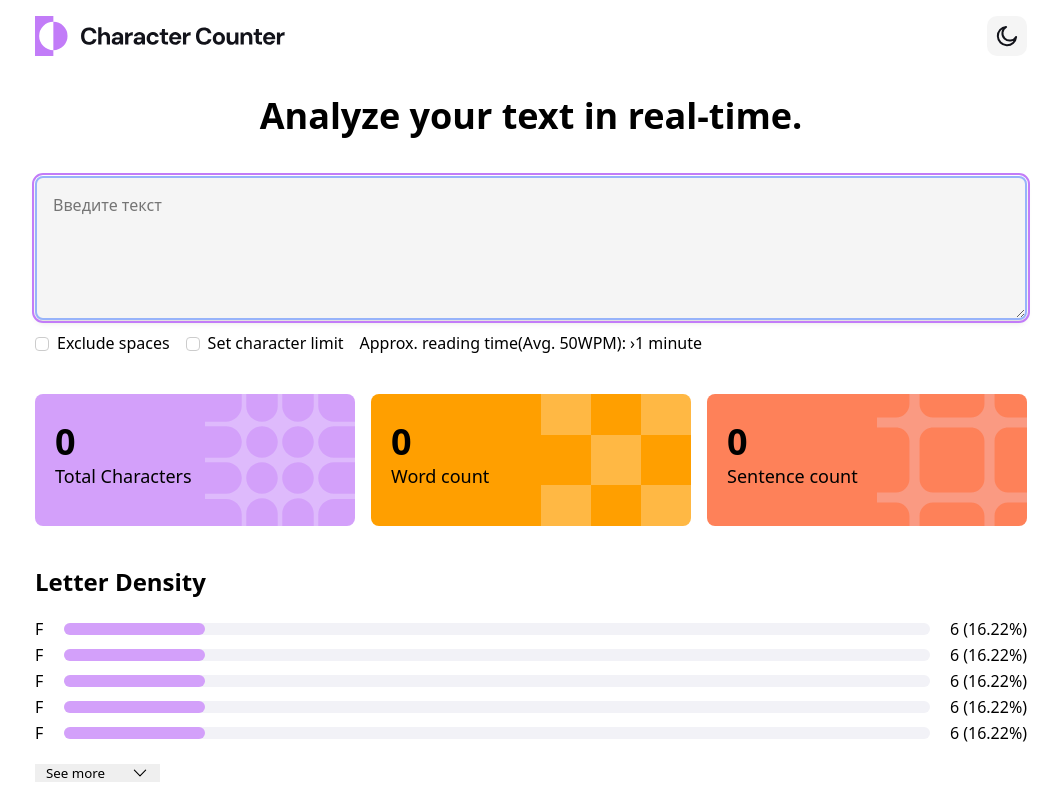
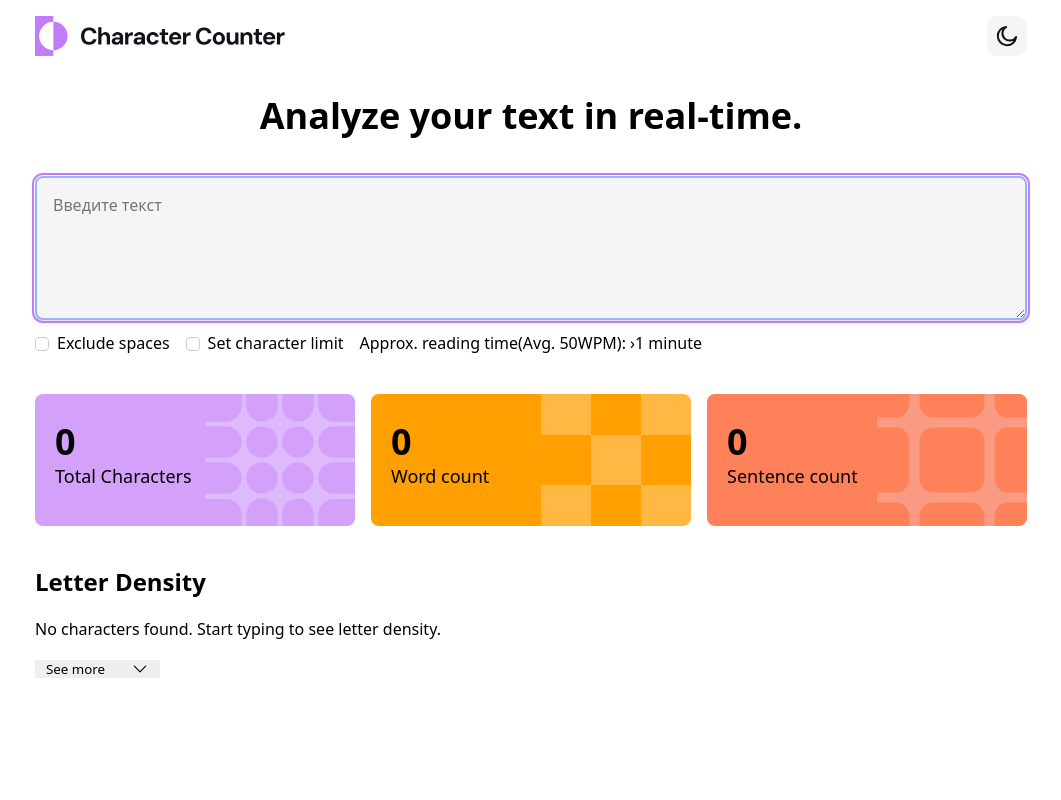
Before and after one commit to Kalachinskii/text_analysis, a React (Vite) app: page / in a window 1280 px wide. Shown: the whole page, without its empty margins (109-1170 px from the left). Built offline with nearby package versions, Linux system fonts and the light colour scheme.

Commit message:
Реализован прогресс символов

```diff
--- a/src/components/AnalysisBox/Analysis.tsx
+++ b/src/components/AnalysisBox/Analysis.tsx
@@ -1,17 +1,64 @@
+import { useEffect, useState } from "react";
 import { OpenCloseButton } from "../common/OpenCloseButton/OpenCloseButton";
 import { Progress } from "../Progress/Progress";
 import styles from "./Analysis.module.css";
+import { IAnalysis } from "./IAnalysis";
 
-export function AnalysisBox() {
+interface LetterStats {
+    symbolCountArr: [string, number][];
+    total: number;
+    unique: number;
+}
+
+export function AnalysisBox({ text }: IAnalysis) {
+    const [analysisTextData, setAnalysisTextData] =
+        useState<LetterStats | null>(null);
+    const countProgressCompanents = Array(analysisTextData?.unique).fill(null);
+
+    useEffect(() => {
+        const newData = getDetailedLetterStats(text);
+        setAnalysisTextData(newData);
+        console.log(analysisTextData);
+    }, [text]);
+
+    const getDetailedLetterStats = (text: string) => {
+        const cleaned = text.toLowerCase().replace(/[^a-zа-яё]/g, "");
+        const totalLetters = cleaned.length;
+        const counts: Record<string, number> = {};
+
+        for (const char of cleaned) {
+            counts[char] = (counts[char] || 0) + 1;
+        }
+        const symbolCountArr = Object.entries(counts).sort(
+            (a, b) => b[1] - a[1]
+        );
+
+        return {
+            symbolCountArr,
+            total: totalLetters,
+            unique: Object.keys(counts).length,
+        };
+    };
+
     return (
         <div className={styles.analysisBox}>
             <h3 className={styles.title}>Letter Density</h3>
             <ul className={styles.ul}>
-                <Progress />
-                <Progress />
-                <Progress />
-                <Progress />
-                <Progress />
+                {analysisTextData?.unique
+                    ? countProgressCompanents.map((_, index) => {
+                          const [key, value] =
+                              analysisTextData.symbolCountArr[index] || [];
+
+                          return (
+                              <Progress
+                                  key={key}
+                                  letter={key}
+                                  count={value}
+                                  countSymbol={analysisTextData.total}
+                              />
+                          );
+                      })
+                    : "No characters found. Start typing to see letter density."}
             </ul>
             <OpenCloseButton />
         </div>
--- /dev/null
+++ b/src/components/AnalysisBox/IAnalysis.ts
@@ -0,0 +1,3 @@
+export interface IAnalysis {
+    text: string;
+}
--- a/src/components/App/App.tsx
+++ b/src/components/App/App.tsx
@@ -22,7 +22,7 @@ function App() {
             />
             <BtnBox />
             <CardBox text={text} />
-            <AnalysisBox />
+            <AnalysisBox text={text} />
         </div>
     );
 }
--- /dev/null
+++ b/src/components/Progress/IProgress.ts
@@ -0,0 +1,5 @@
+export interface IProgress {
+    letter: string;
+    count: number;
+    countSymbol: number;
+}
--- a/src/components/Progress/Progress.tsx
+++ b/src/components/Progress/Progress.tsx
@@ -1,15 +1,20 @@
+import { IProgress } from "./IProgress";
 import styles from "./Progress.module.css";
 
-export function Progress() {
+export function Progress({ letter = "", count, countSymbol }: IProgress) {
+    const percent = parseFloat(((count / countSymbol) * 100).toFixed(2));
+
     return (
         <li className={styles.li}>
-            <span className={styles.letter}>F</span>
+            <span className={styles.letter}>{letter.toUpperCase()}</span>
             <progress
                 className={styles.progress}
                 value="16.22"
                 max="100"
             ></progress>
-            <span className={styles.percent}>6 (16.22%)</span>
+            <span className={styles.percent}>
+                {count} ({percent}%)
+            </span>
         </li>
     );
 }
```
